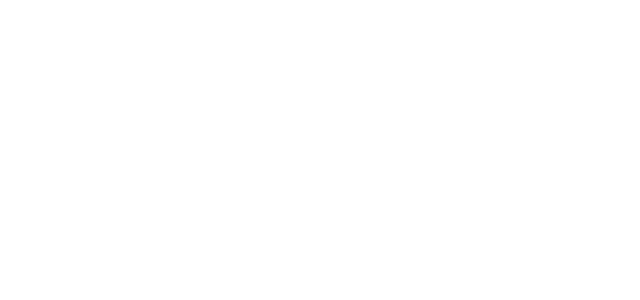
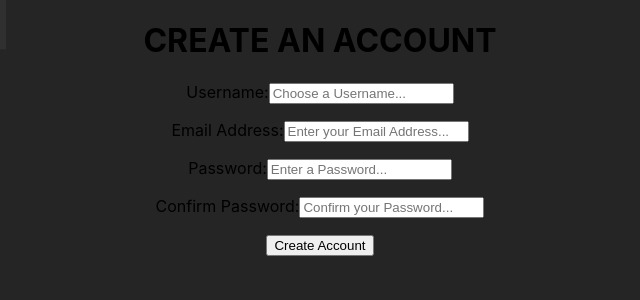
Before and after one commit to NightLocke15/DIGA4015A_2615283_ChristineHolt_ExamWebApp, a React (Create React App) app: page / in a window 1280 px wide. Shown: the top 300 px of the page, without its empty margins (320-960 px from the left). Built offline with nearby package versions, Linux system fonts and the light colour scheme.

Commit message:
Create Account Page Part 1 | Started adding functionality for  creating a new account

```diff
--- a/src/App.js
+++ b/src/App.js
@@ -1,13 +1,18 @@
 import logo from './logo.svg';
 import './App.css';
+import './Styles/Misc.css';
 import { BrowserRouter, Route, Routes } from 'react-router-dom';
+import CreateProfile from './Pages/CreateProfile';
+import UserProvider from './Context/UserContext';
 
 function App() {
   return (
     <div className="App">
-      <BrowserRouter>
-
-      </BrowserRouter>
+      <UserProvider>
+        <BrowserRouter>
+          <CreateProfile />
+        </BrowserRouter>
+      </UserProvider>
     </div>
   );
 }
--- /dev/null
+++ b/src/Context/UserContext.jsx
@@ -0,0 +1,15 @@
+import React, { createContext, useState } from "react";
+
+export const UserContext = createContext();
+
+function UserProvider({children}) {
+    const [users, setUsers] = useState([]);
+
+    return (
+        <UserContext.Provider value={{ users, setUsers }}>
+            {children}
+        </UserContext.Provider>
+    )
+}
+
+export default UserProvider;
--- /dev/null
+++ b/src/Pages/CreateProfile.jsx
@@ -0,0 +1,111 @@
+import React, { useContext, useState } from "react";
+import { UserContext } from "../Context/UserContext";
+
+//https://stackoverflow.com/questions/68190639/i-want-to-go-though-array-and-check-if-it-matches-with-the-values-or-not-in-reac
+
+function CreateProfile() {
+    //User Data
+    const [userName, setUserName] = useState("");
+    const [passWord, setPassWord] = useState("");
+    const [emailAddress, setEmailAddress] = useState("");
+    const [confirmation, setConfirmation] = useState();
+
+    //Create an account messages
+    const [userNameMessage, setUserNameMessage] = useState("");
+    const [emailMessage, setEmailMessage] = useState("");
+    const [passwordMessage, setPasswordMessage] = useState("");
+    const [confirmPasswordMessage, setConfirmPasswordMessage] = useState("");
+
+    //User Context
+    const { users, setUsers } = useContext(UserContext)
+
+    //Checking that the user is using a valid user name
+    function handleUsername(e) {
+        if (users.some((user) => user.username === e)) {
+            setUserNameMessage("Username not available");
+        }
+        else if (e === "") {
+            setUserNameMessage("");
+        }
+        else {
+            setUserNameMessage("Username okay");
+            setUserName(e);
+        }
+    }
+
+    //Checking if user is using a valid email
+    function handleEmail(e) {
+        if (users.some((user) => user.email === e)) {
+            console.log("this email already has an account")
+        }
+        else {
+            setEmailAddress(e);
+        }
+    }
+
+    //Setting the password
+    function handlePassword(e) {
+        setPassWord(e);
+    }
+
+    //Confirming the password is the same
+    function handleConfirmation(e) {
+        if (e === passWord) {
+            setConfirmation(true);
+        }
+        else
+        {
+            setConfirmation(false);
+        }
+    }
+
+    //Submitting the data to the list of users
+    function handleSubmit(e) {
+        e.preventDefault();
+        if (confirmation === true) {
+            setUsers(
+                [...users, {username: userName, email: emailAddress, password: passWord}]
+            )
+            console.log(users);
+        }
+    }
+
+    return (
+        <React.Fragment>
+            <h1>CREATE AN ACCOUNT</h1>
+            <form onSubmit={handleSubmit}>
+                <label>
+                    Username:
+                    <input type="text"
+                    placeholder="Choose a Username..."
+                    onChange={(e) => handleUsername(e.target.value)}/>
+                </label>
+                <p>{userNameMessage}</p>
+                <label>
+                    Email Address:
+                    <input type="text"
+                    placeholder="Enter your Email Address..."
+                    onChange={(e) => handleEmail(e.target.value)} />
+                </label>
+                <p>{emailMessage}</p>
+                <label>
+                    Password:
+                    <input type="text"
+                    placeholder="Enter a Password..."
+                    onChange={(e) => handlePassword(e.target.value)} />
+                </label>
+                <p>{passwordMessage}</p>
+                <label>
+                    Confirm Password:
+                    <input type="text"
+                    placeholder="Confirm your Password..."
+                    onChange={(e) => handleConfirmation(e.target.value)} />
+                </label>
+                <p>{confirmPasswordMessage}</p>
+                <button type="submit">Create Account</button>
+            </form>
+        </React.Fragment>
+    )
+}
+
+export default CreateProfile;
--- a/src/Pages/Home.jsx
+++ b/src/Pages/Home.jsx
@@ -2,6 +2,7 @@
 
 function Home() {
 
+
 }
 
 export default Home;
--- /dev/null
+++ b/src/Styles/Misc.css
@@ -0,0 +1,3 @@
+body {
+  background-image: url("../Styles/Images/DarkBackground.png");
+}
```
Also changed, not shown: src/Pages/LogIn.jsx (+15 -0 lines), src/Styles/Images/DarkBackground.png (added), src/Styles/Images/LightBackground.png (added).
